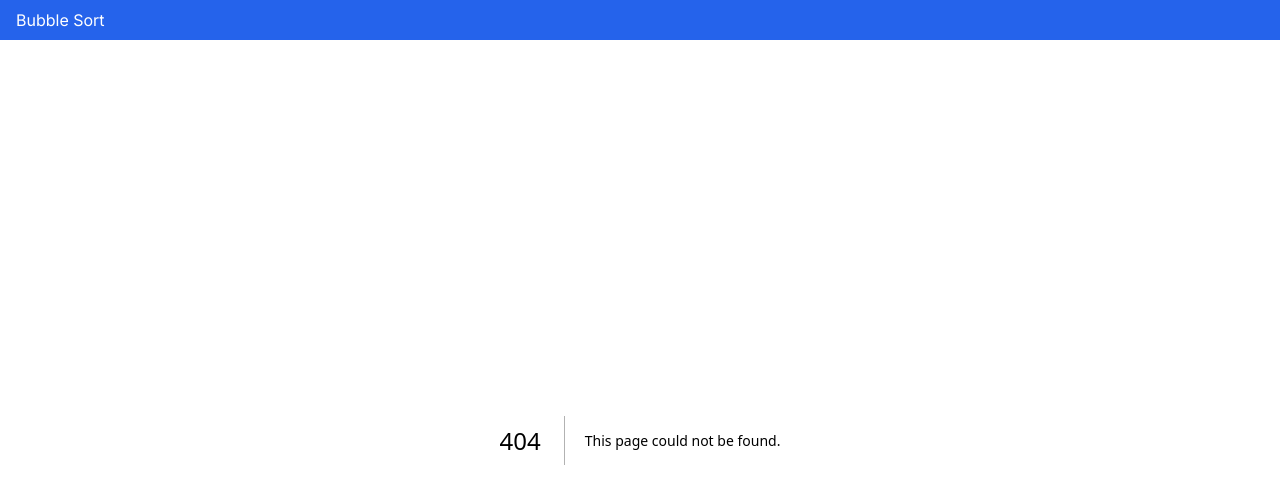
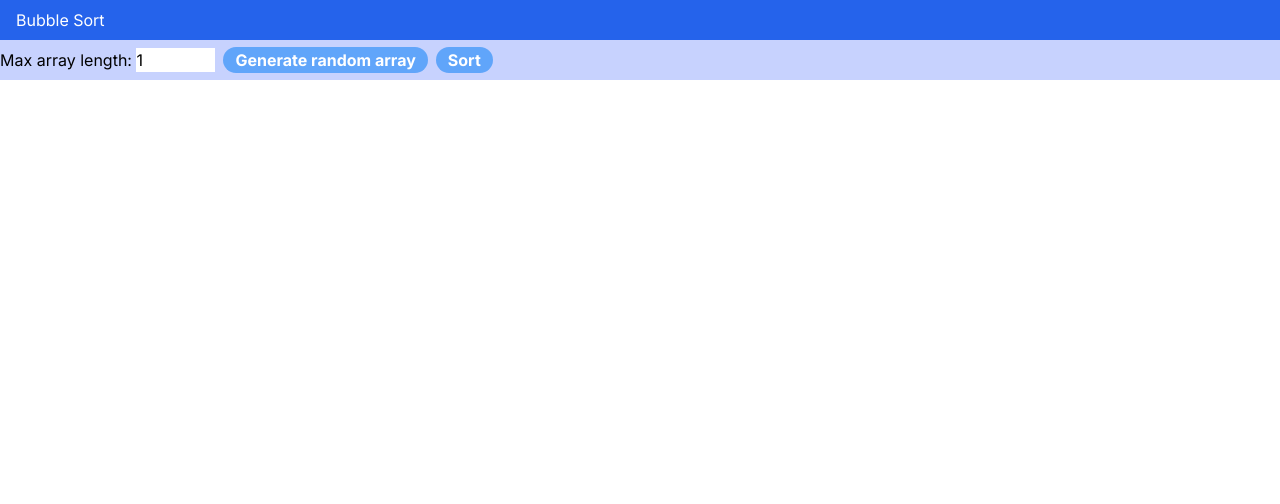
Before and after one commit to okGus/AlgoVisualizer, a Next.js app: page /BubbleSort in a window 1280 px wide. Before the commit this address had no page. Shown: the top 504 px of the page. Built offline with nearby package versions, Linux system fonts and the light colour scheme.

Commit message:
Bubble sort algo and visualizer

```diff
--- /dev/null
+++ b/src/app/BubbleSort/page.tsx
@@ -0,0 +1,114 @@
+"use client";
+
+import { useCallback, useEffect, useState } from "react";
+
+const BubbleSort = () => {
+    const [length, setLength] = useState(1);
+    const [vec, setVec] = useState<number[]>([]);
+
+    const memoizeRender = useCallback(() => {
+        return (
+            <div className="flex flex-row justify-between">
+                {vec.length > 0 && vec.map((value, index) => {
+                    return (
+                        <div key={index} id={index.toString()} className="bg-slate-600 mx-1 w-4" style={{ height: `${value / 2}em`, position: "sticky" }}></div>
+                    )
+                })}
+            </div>
+        )
+    }, [vec]);
+
+    useEffect(() => {
+        memoizeRender();
+    }, [memoizeRender, vec]);
+
+    function randomInt(min: number, max: number) {
+        min = Math.ceil(min);
+        max = Math.floor(max);
+        return Math.floor(Math.random() * (max - min + 1) + min);
+    }
+
+    function removeClasses() {
+        const oneclass = document.querySelectorAll('.one');
+        oneclass.forEach(e => {
+            e.classList.remove('one');
+        })
+        const twoclass = document.querySelectorAll('.two');
+        twoclass.forEach(e => {
+            e.classList.remove('two');
+        })
+    }
+
+    function gen() {
+        let arr: number[] = [];
+        setVec([]);
+        for (let i = 0; i < length; i++) {
+            let el: number = randomInt(1, 100);
+            arr.push(el);
+        }
+        setVec([...arr]);
+        removeClasses();
+    }
+
+    const delay = (ms: number) => {
+        return new Promise((resolve) => setTimeout(resolve, ms));
+    }
+
+    const sort = async () => {
+        let temp = 0;
+        let arr = [...vec];
+
+        for (let i = 1; i < arr.length; i++) {
+            removeClasses();
+            for (let j = 0; j < arr.length - 1; j++) {
+                removeClasses();
+
+                const onea = document.getElementById(j.toString());
+                const twoa = document.getElementById((j + 1).toString());
+                onea?.classList.add('two');
+                twoa?.classList.add('two');
+                if (arr[j] > arr[j + 1]) {
+                    twoa?.classList.remove('two');
+                    twoa?.classList.add('one');
+
+                    temp = arr[j];
+                    arr[j] = arr[j + 1];
+                    arr[j + 1] = temp;
+                    setVec([...arr]);
+
+                    // await delay(2000);
+                }
+                await delay(1000);
+            }
+        }
+        removeClasses();
+    }
+
+    return <>
+        <div className="w-full h-10 bg-indigo-200 sticky top-0">
+            <div className="container mx-auto px4 h-full">
+                <div className="flex justify-start items-center h-full">
+                    <ul className="pr-2">
+                        <label>Max array length: </label>
+                        <input type="number" id="length" name="length" min="1" max="100" value={length} onChange={e => setLength(parseInt(e.target.value))}></input>
+                    </ul>
+                    <ul className="pr-2">
+                        <button className="bg-blue-400 hover:bg-blue-700 text-white font-bold py-px px-3 rounded-2xl" onClick={() => gen()}>
+                            Generate random array
+                        </button>
+                    </ul>
+                    <ul>
+                        <button className="bg-blue-400 hover:bg-blue-700 text-white font-bold py-px px-3 rounded-2xl" onClick={() => sort()}>Sort</button>
+                    </ul>
+                </div>
+            </div>
+        </div>
+        <div className="flex flex-col items-center justify-between">
+            <div className="z-10 max-w-5xl items-center justify-between font-mono text-sm">
+                {memoizeRender()}
+            </div>
+        </div>
+    </>
+};
+
+export default BubbleSort;
```
